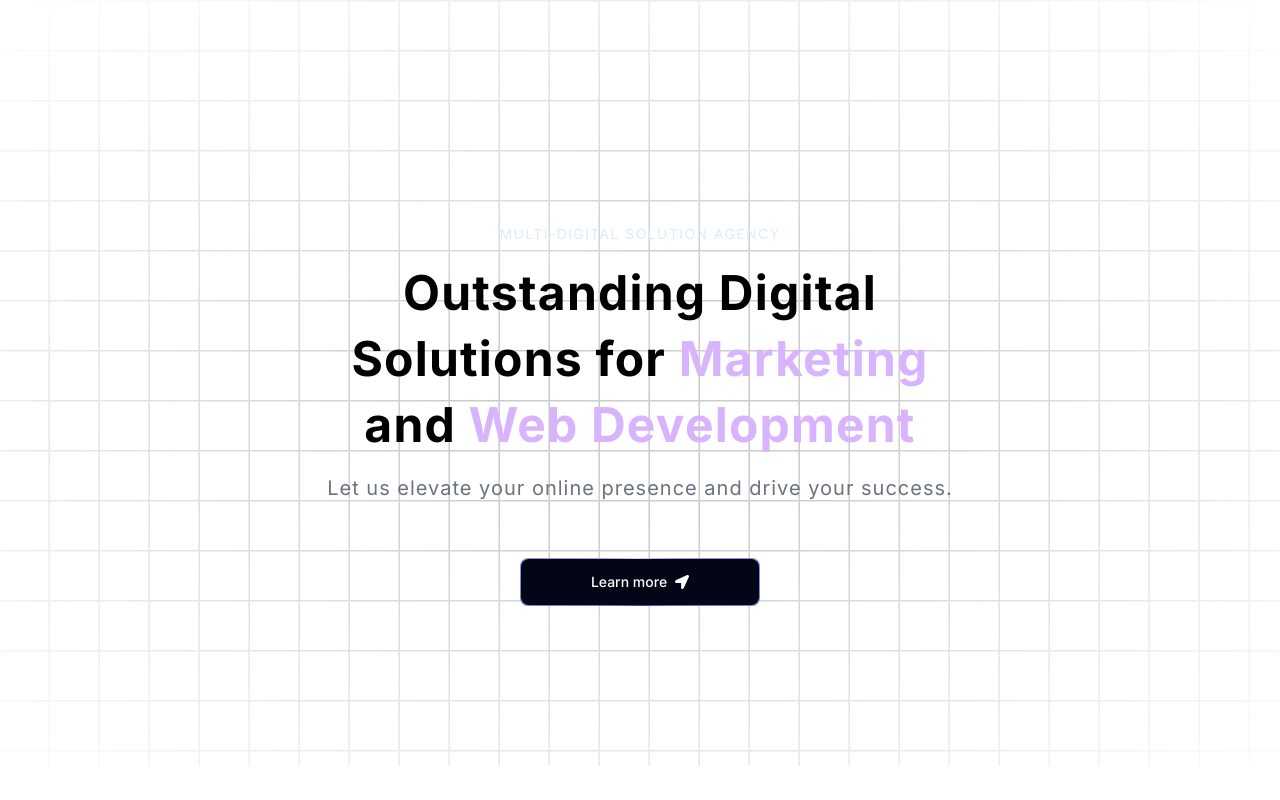
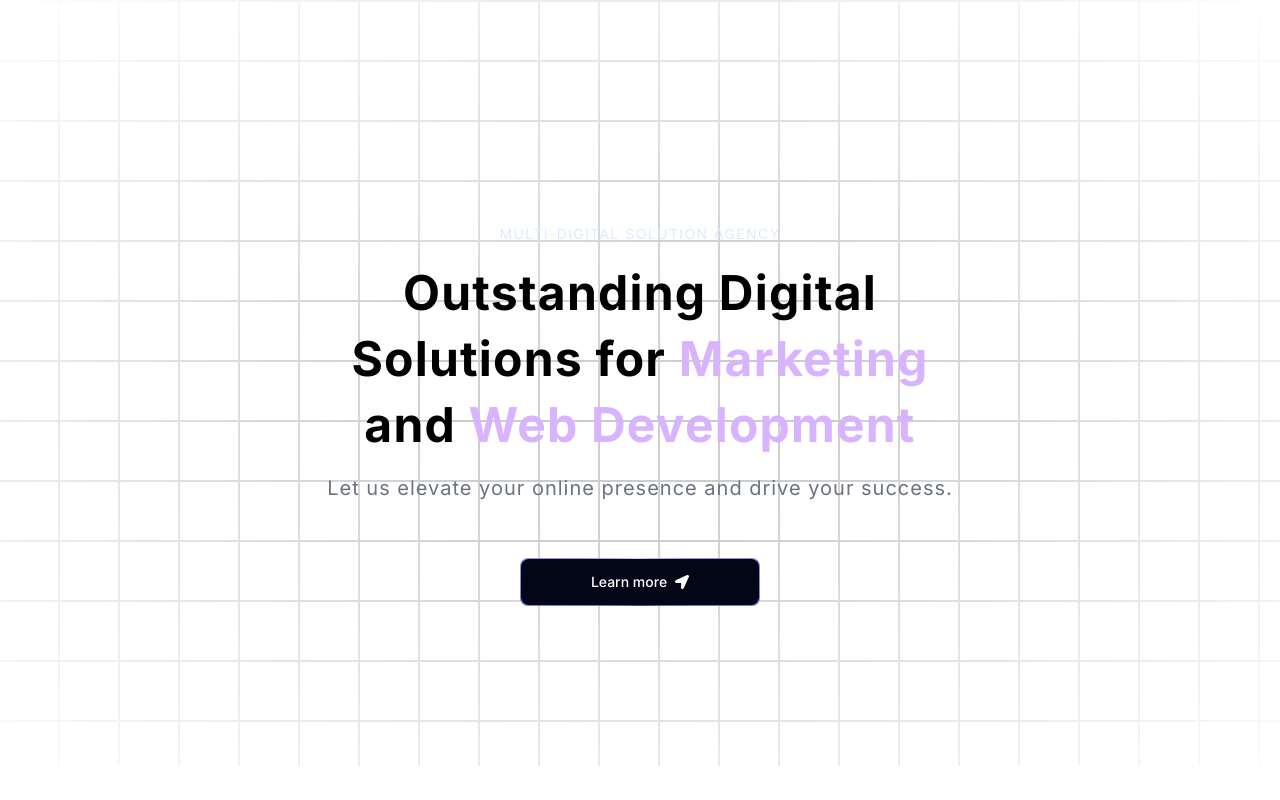
Before and after one commit to borisvicena/gosocial, a Next.js app: page / in a window 1280 px wide. Built offline with nearby package versions, Linux system fonts and the light colour scheme.

Commit message:
Hero section done

```diff
--- a/components/ui/Spotlight.tsx
+++ b/components/ui/Spotlight.tsx
@@ -25,7 +25,7 @@ export const Spotlight = ({ className, fill }: SpotlightProps) => {
           ry="273.501"
           transform="matrix(-0.822377 -0.568943 -0.568943 0.822377 3631.88 2291.09)"
           fill={fill || "white"}
-          fillOpacity="0.21"
+          fillOpacity="0.2"
         ></ellipse>
       </g>
       <defs>
--- a/tailwind.config.ts
+++ b/tailwind.config.ts
@@ -103,7 +103,7 @@ const config = {
         {
           "bg-grid": (value: any) => ({
             backgroundImage: `url("${svgToDataUri(
-              `<svg xmlns="http://www.w3.org/2000/svg" viewBox="0 0 32 32" width="50" height="50" fill="none" stroke="${value}"><path d="M0 .5H31.5V32"/></svg>`
+              `<svg xmlns="http://www.w3.org/2000/svg" viewBox="0 0 32 32" width="60" height="60" fill="none" stroke="${value}"><path d="M0 .5H31.5V32"/></svg>`
             )}")`,
           }),
           "bg-grid-small": (value: any) => ({
```
